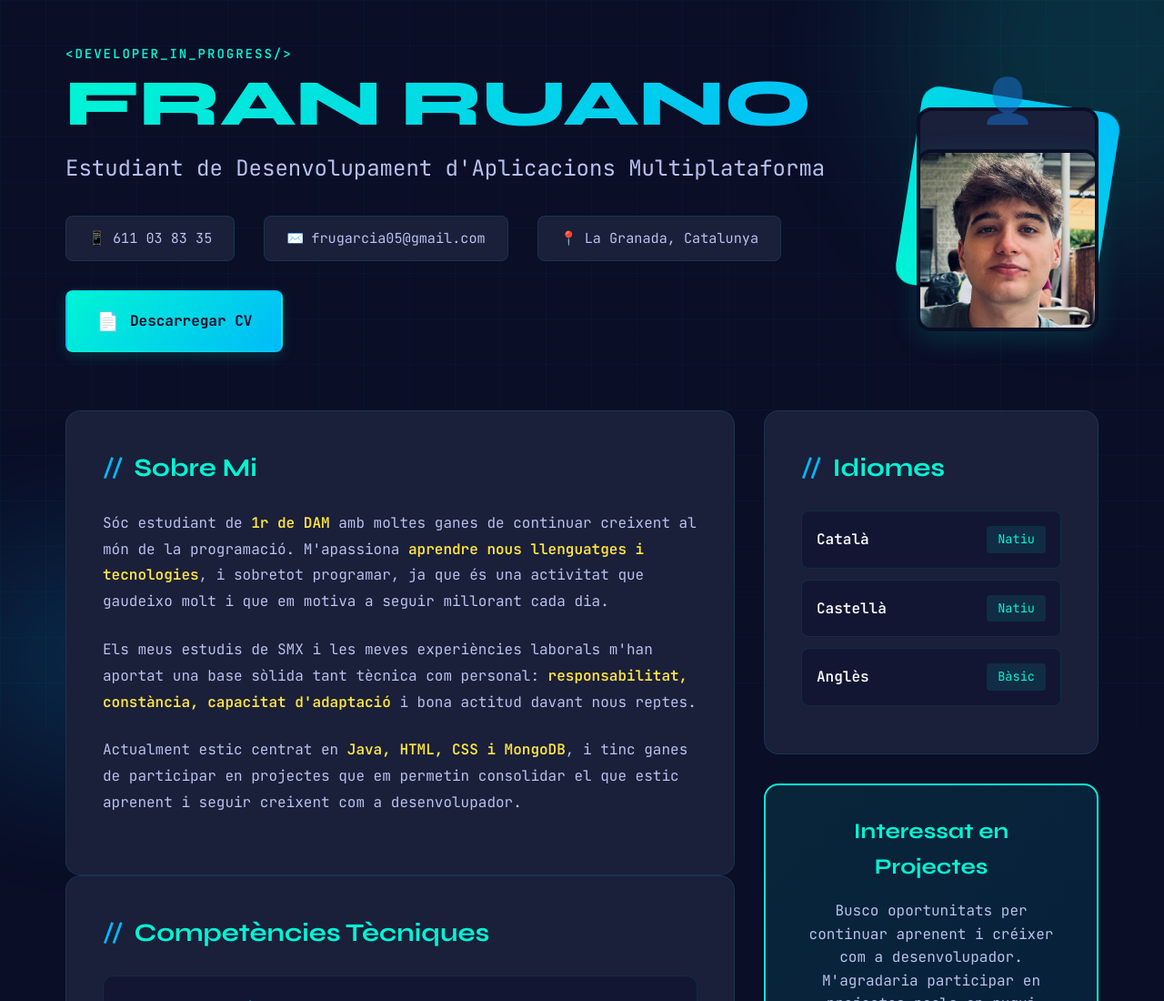
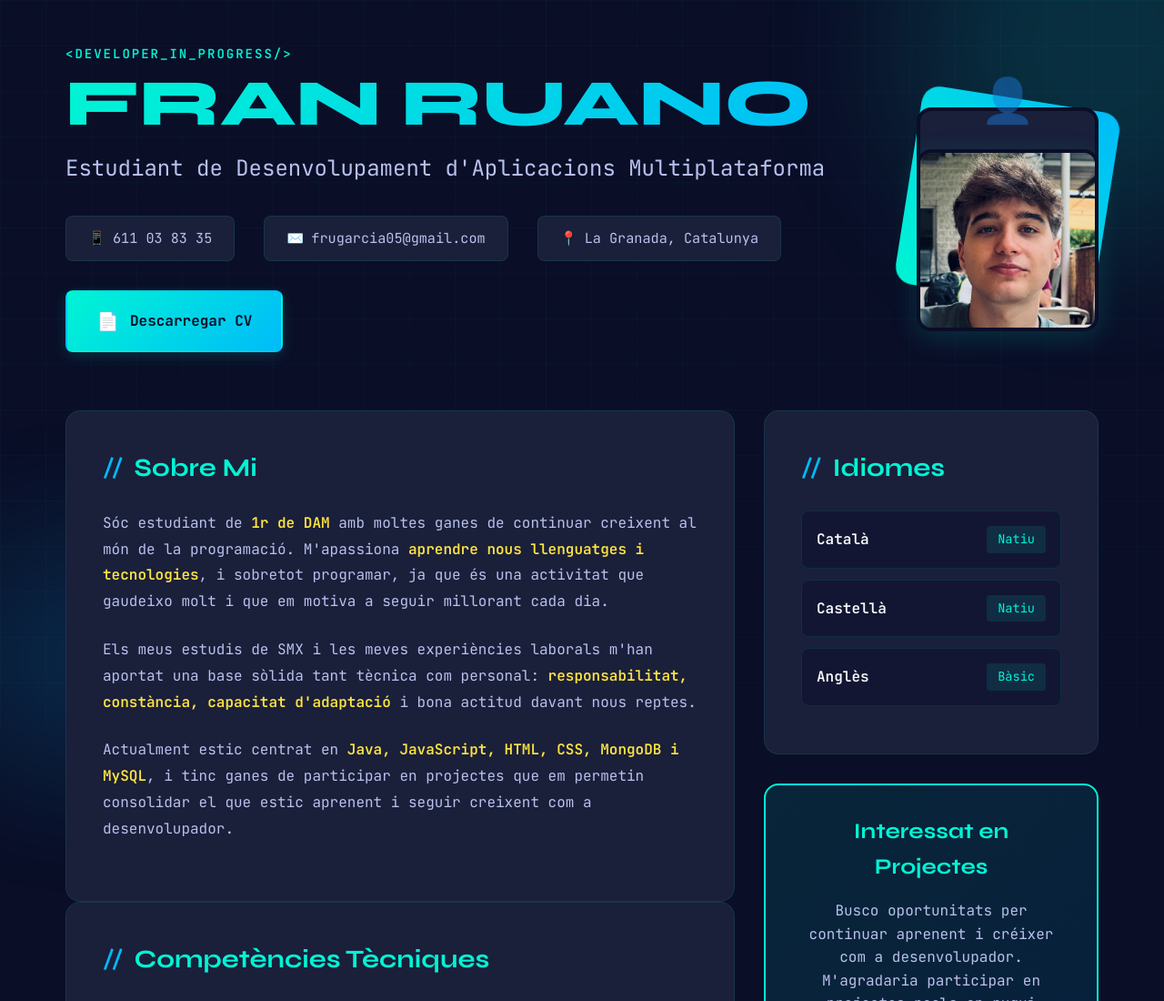
Before and after one commit to f-ruano/PortafolisFRG, a plain HTML site: page index.html in a window 1280 px wide. Shown: the top 1100 px of the page at 91% size. Drawn offline with Linux system fonts and the light colour scheme.

Commit message:
Definició index.html

```diff
--- a/index.html
+++ b/index.html
@@ -71,7 +71,7 @@
                         <span class="highlight">responsabilitat, constància, capacitat d'adaptació</span> i bona actitud davant nous reptes.
                     </p>
                     <p class="about-text">
-                        Actualment estic centrat en <span class="highlight">Java, HTML, CSS i MongoDB</span>,
+                        Actualment estic centrat en <span class="highlight">Java, JavaScript, HTML, CSS, MongoDB i MySQL</span>,
                         i tinc ganes de participar en projectes que em permetin consolidar el que estic aprenent i seguir creixent com a desenvolupador.
                     </p>
                 </div>
```
